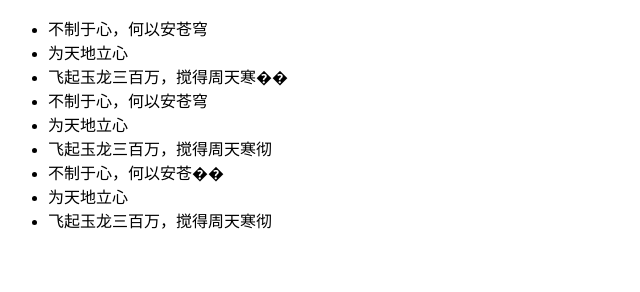
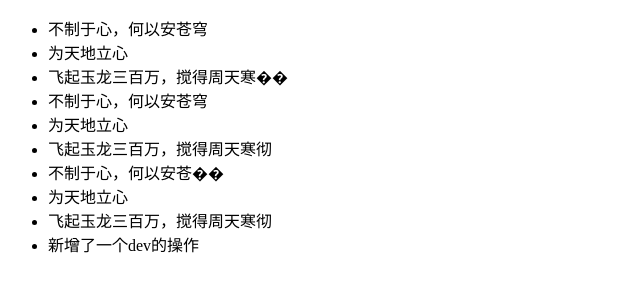
Before and after one commit to chenxian-k/dbhot, a plain HTML site: page index.html in a window 1280 px wide. Shown: the whole page, without its empty margins (0-640 px from the left). Drawn offline with Linux system fonts and the light colour scheme.

Commit message:
dev第一次提交

```diff
--- a/index.html
+++ b/index.html
@@ -16,6 +16,7 @@
         <li>不制于心，何以安苍��</li>
         <li>为天地立心</li>
         <li>飞起玉龙三百万，搅得周天寒彻</li>
+        <li>新增了一个dev的操作</li>
     </ul>
 </body>
 </html>
```
